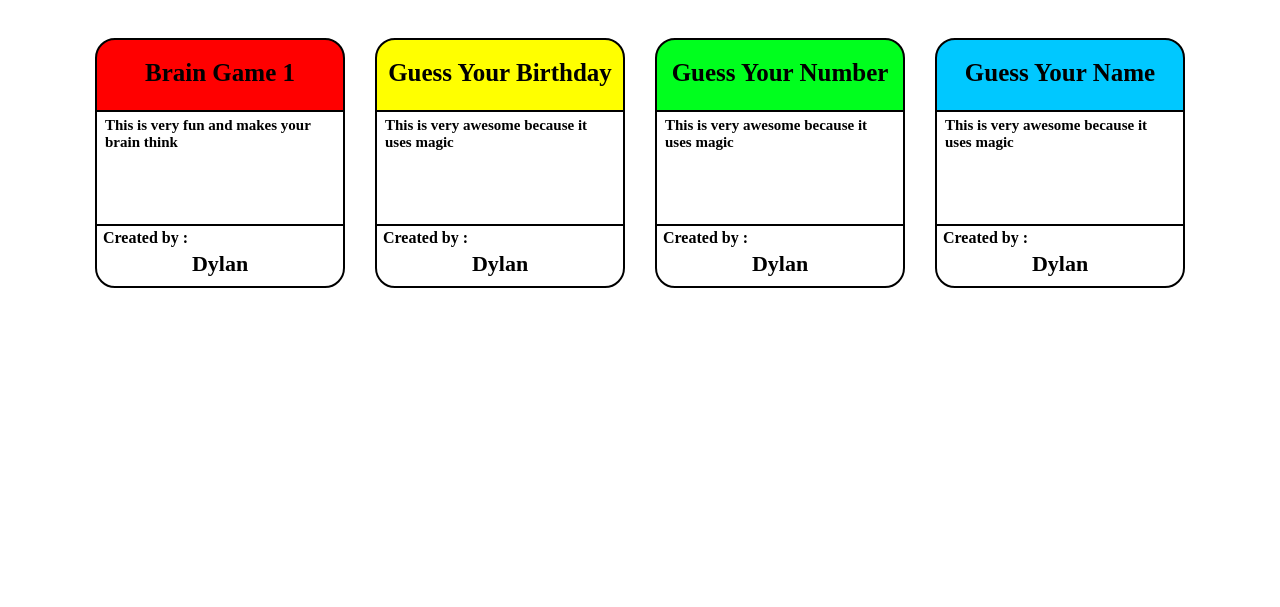
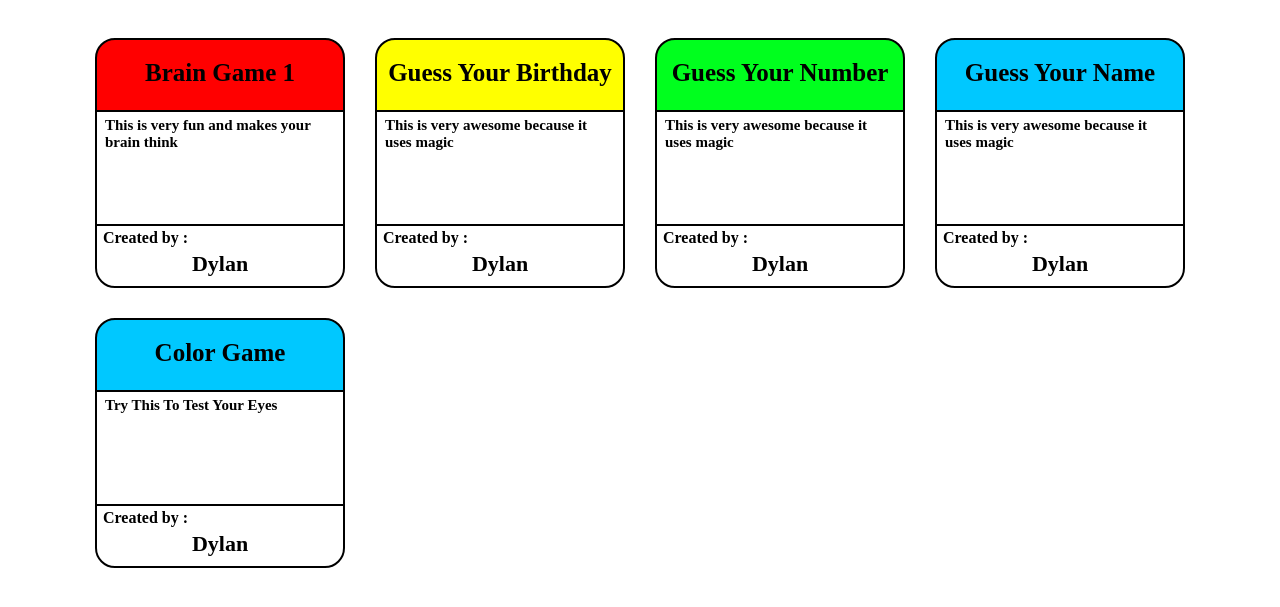
Before and after one commit to dylanaurell/dyl-game, a plain HTML site: page index.html in a window 1280 px wide. Shown: the part 67-674 px from the top of the page. Drawn offline with Linux system fonts and the light colour scheme.

Commit message:
Update index.html

```diff
--- a/index.html
+++ b/index.html
@@ -71,6 +71,12 @@
 						<div class="menu-content-desc">Little Magic</div>
 					</a>
 				</div>
+				<div class="menu-content">
+					<a class="menu-content-link" href="color-game.html">
+						<div class="menu-content-title">Color Game</div>
+						<div class="menu-content-desc">Test Your Eyes</div>
+					</a>
+				</div>
 			</div>
 		</div>
 		<div class="menu-outside" id="menu-outside" onclick="menu_close()"></div>
@@ -139,6 +145,22 @@
 					</div>
 				</div>
 			</div>
+			<div class="content">
+				<div class="content-wrap-inside">
+					<a class="c-link-game" href="color-game.html">
+						<div class="c-title c-blue">
+							<div class="c-title-text">Color Game</div>
+						</div>
+					</a>
+					<div class="c-desc">
+						<div class="c-desc-text">Try This To Test Your Eyes</div>
+					</div>
+					<div class="c-creator">
+						<div class="c-creator-title">Created by :</div>
+						<a class="c-creator-text" href="creator-dylan.html">Dylan</a>
+					</div>
+				</div>
+			</div>
 		</div>
 	</body>
 </html>
```
